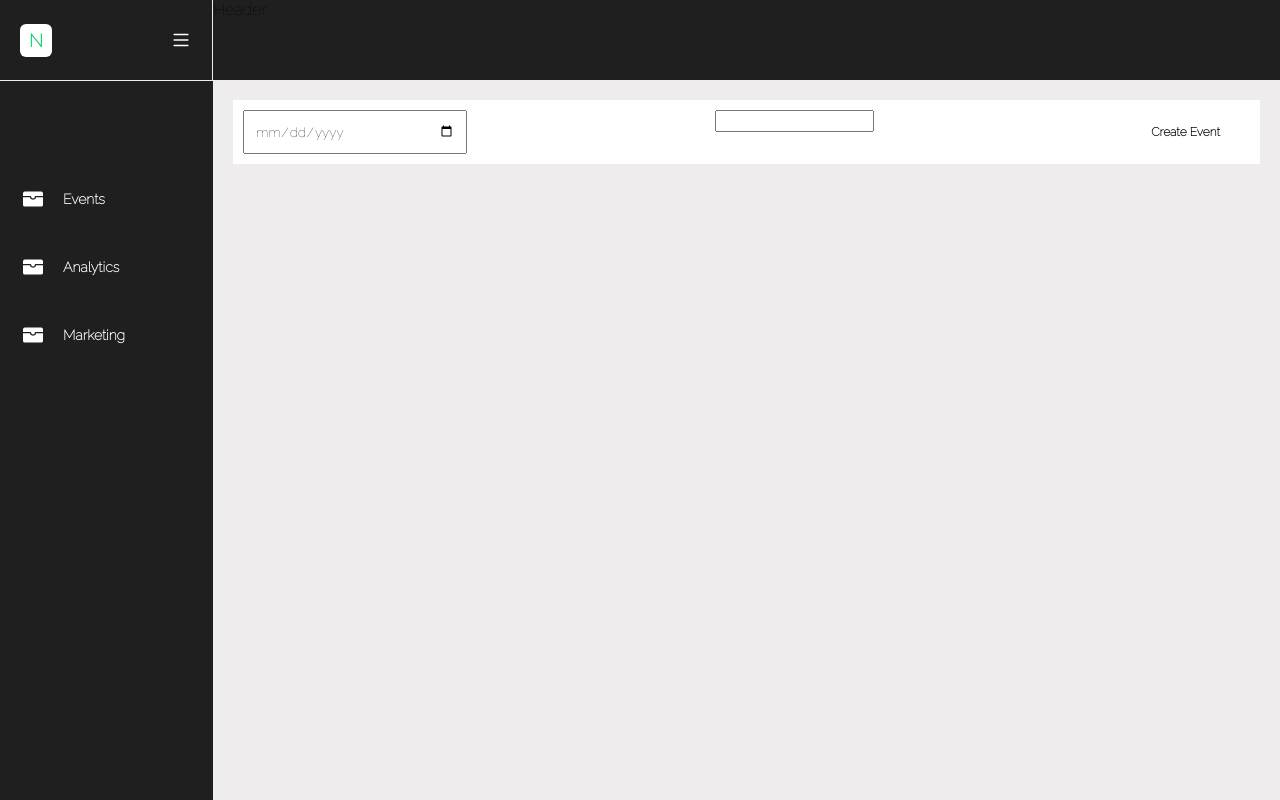
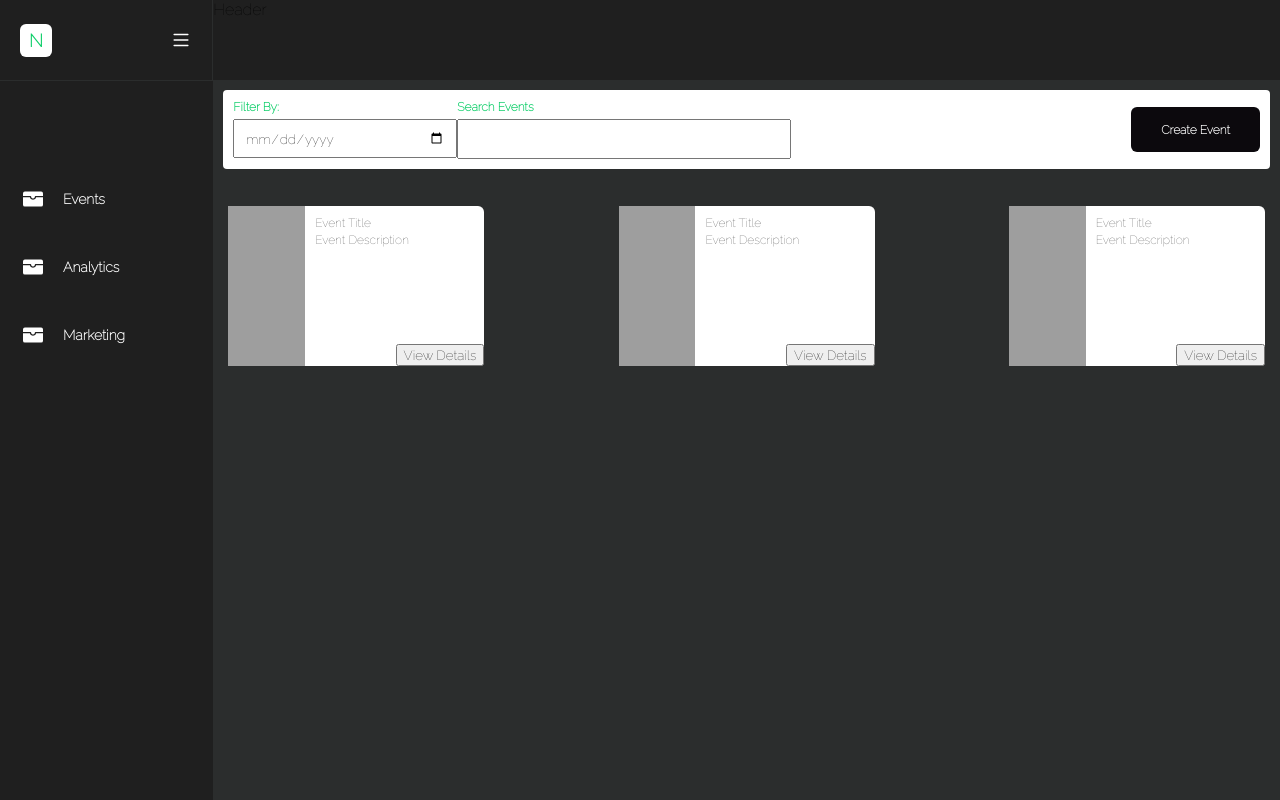
Before and after one commit to orobola5/React, a React (Create React App) app: page /dashboard in a window 1280 px wide. Built offline with nearby package versions, Linux system fonts and the light colour scheme; data requests are answered from the project's data file; grey boxes are pictures that could not be loaded.

Commit message:
updating commit

```diff
--- a/db.json
+++ b/db.json
@@ -56,5 +56,20 @@
       "available-tickets":""
 
     }
+  ],
+  "fakeEvents":[
+    { "title":"Alakija",
+      "description":"today is the day the lord has made"
+    },
+
+    { "title":"Norbs",
+      "description":"get together landmark beach party"
+    },
+
+    { "title":"Huncho",
+      "description":"let make some noise!!!"
+    }
+
+
   ]
 }
--- a/package.json
+++ b/package.json
@@ -10,6 +10,7 @@
     "react": "^18.2.0",
     "react-dom": "^18.2.0",
     "react-icons": "^4.4.0",
+    "react-redux": "^8.0.2",
     "react-router-dom": "^6.3.0",
     "react-scripts": "5.0.1",
     "web-vitals": "^2.1.4"
--- a/src/index.css
+++ b/src/index.css
@@ -1,8 +1,9 @@
 :root{
   --primary_green:#0CCE68;
   --primary_black:#0C090D;
+  --dashboard_main:#252525;
   --dashboard_main:#1f1f1f;
-  --dashboard_accent:#eeecec;
+  --dashboard_accent:#2b2d2d;
 
 
 }
--- a/src/views/dashboard/Dashbord.js
+++ b/src/views/dashboard/Dashbord.js
@@ -1,5 +1,5 @@
 import React from 'react'
-import MyEvents from './pages/MyEvents'
+import MyEvents from './pages/events/MyEvents'
 import{Routes,Route} from "react-router-dom"
 import Container from '../../components/dashboard/Container'
 import "./dashboard.css"
--- a/src/views/dashboard/pages/MyEvents.js
+++ /dev/null
@@ -1,21 +0,0 @@
-import React from 'react'
-import "./myEvent.css"
-
-const MyEvents = () => {
-  return (
-    <div className='my-events-container'>
-      <div className='my-events-header'>
-        <div className='my-events-header-filter'>
-          <input type="date" />
-        </div>
-      <div className='my-event-header-search'>
-        <input type="search" />
-
-      </div>
-      <button>Create Event</button>
-      </div>
-    </div>
-  )
-}
-
-export default MyEvents
--- /dev/null
+++ b/src/views/dashboard/pages/events/MyEvent.js
@@ -0,0 +1,25 @@
+import './myEvents.css';
+import React from "react"
+const MyEvent=(event)=>{
+    return(
+        <div className="event-card">
+            <div className="image-container"
+            style= {{backgroundImage:'url(https://images.pexels.com/photos/7893825/pexels-photo-7893825.jpeg?cs=srgb&dl=pexels-kampus-production-7893825.jpg&fm=jpg)'}}>
+
+            </div>
+            <div className="event-details">
+                <p>Event Title</p>
+                <h5>{event.title} </h5>
+                <p>Event Description</p>
+                <h5>{event.description}</h5>
+
+            </div>
+            <div className="event-actions">
+                <button>View Details</button>
+
+            </div>
+        </div>
+    )
+
+}
+export default MyEvent
--- /dev/null
+++ b/src/views/dashboard/pages/events/MyEvents.js
@@ -0,0 +1,43 @@
+import "./myEvents.css"
+import axios from "axios"
+import React, { useEffect, useState } from 'react'
+import MyEvent from './MyEvent'
+
+
+const MyEvents = () => {
+  const[eventData, setEventData]=useState([])
+
+    useEffect(()=>{
+    axios.get("http://localhost:3004/fakeEvents")
+.then((result)=>setEventData(result.data))
+.catch((error)=>console.log(error))
+},[])
+
+  return (
+    <div className='my-events-container'>
+      <div className='my-events-header'>
+        <div className='my-events-header-filter'>
+          <div>
+            <p>Filter By:</p>
+            <input type="date" id='filter-date' />
+          </div>
+          <div>
+            <p>Search Events</p>
+            <input type="search" id='filter-search' />
+          </div>
+
+        </div>
+        <button>Create Event</button>
+
+      </div>
+          <div className="my-events-cards">
+              {eventData.length > 0
+              ? eventData.map((event)=><MyEvent event={event}/>)
+            : <h5 style={{textAlign:'center'}}>No Event</h5>}
+          </div>
+    </div>
+
+  )
+}
+
+export default MyEvents
--- /dev/null
+++ b/src/views/dashboard/pages/events/myEvents.css
@@ -0,0 +1,105 @@
+.my-events-header{
+    display:flex;
+    justify-content:space-between;
+    padding: 10px 10px;
+   align-items: center;
+    border-radius: 4px;
+    background-color: white;
+}
+.my-events-header > button{
+    background-color:var(--primary_black);
+    border: unset;
+    padding:12px 30px ;
+    color:white ;
+    font-weight: bold;
+    border-radius:6px ;
+    font-size: 12px;
+    cursor: pointer;
+    height: 45px;
+
+}
+.my-events-header-filter{
+    display:flex;
+    justify-content: space-between;
+    width: 50%;
+}
+
+#filter-date{
+    width: 200px;
+    height: 15px;
+    padding: 10px;
+    margin-top: 5px;
+    cursor: pointer;
+
+}
+.my-events-header-filter p{
+    margin:0 ;
+    font-size:12px ;
+    color:var(--primary_green);
+    font-weight: bold;
+}
+.my-events-container{
+    padding: 10px;
+    border-radius:10px ;
+
+}
+#filter-search{
+    width: 25em;
+    height: 40px;
+    margin-top: 5px;
+}
+.icon-cover{
+    background-color: var(--primary_green);
+    padding:5px ;
+    border-radius: 4px;
+}
+.my-events-cards{
+    padding: 5px;
+    margin-top: 2em;
+    display: flex;
+    justify-content:space-between ;
+    flex-wrap:wrap ;
+}
+.event-card{
+    position: relative;
+    height: 20vh;
+    border-radius: 6px;
+    background-color: white;
+    width: 20vw;
+    display: flex;
+}
+.event-actions{
+    position: absolute;
+    bottom: 0;
+    right: 0;
+}
+.image-container{
+    height: 100%;
+    width: 30%;
+    background-size: contain;
+    background: round;
+}
+.image-action > button{
+    background-color: var(--dashboard_main);
+    color: white;
+    border-top-left-radius: 6px;
+    padding: 10px 20px;
+    border: unset;
+    cursor: pointer;
+}
+.event-details p{
+    color:rgb(62, 62, 62);
+    font-size: 12px;
+    margin: 0;
+
+}
+.event-details h5{
+    color: var(--dashboard_main);
+    font-size: 14px;
+    margin: 3px;
+
+}
+.event-details{
+    padding: 10px;
+
+}
--- a/src/views/dashboard/pages/myEvent.css
+++ /dev/null
@@ -1,28 +0,0 @@
-.my-events-header{
-    display:flex;
-    justify-content:space-between;
-    padding: 10px 10px;
-    background-color: white;
-
-}
-.my-events-header > button{
-    background-color: white;
-    border: unset;
-    padding:12px 30px ;
-    color:black ;
-    font-weight: bold;
-    border-radius:3px ;
-    font-size: 12px;
-    cursor: pointer;
-
-}
-.my-events-header-filter > input{
-    width: 200px;
-    height: 20px;
-    padding: 10px;
-
-}
-.my-events-container{
-    padding: 20px;
-    border-radius:10px ;
-}
```
Also changed, not shown: 1 other file (tests, documents, lock files or other folders).
